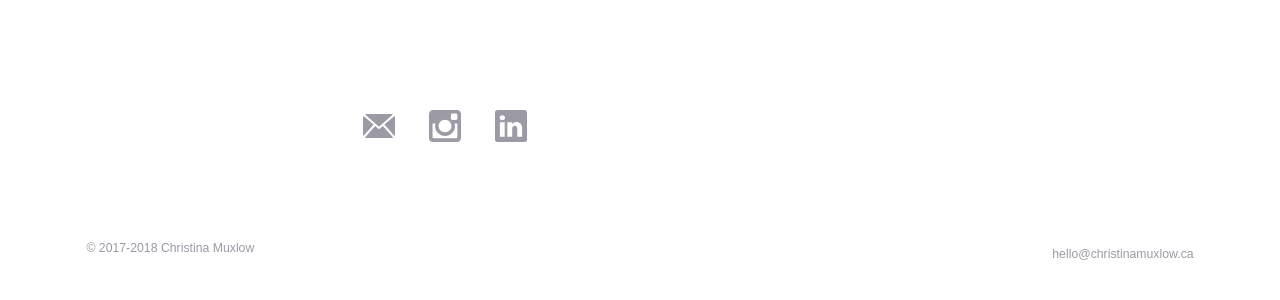
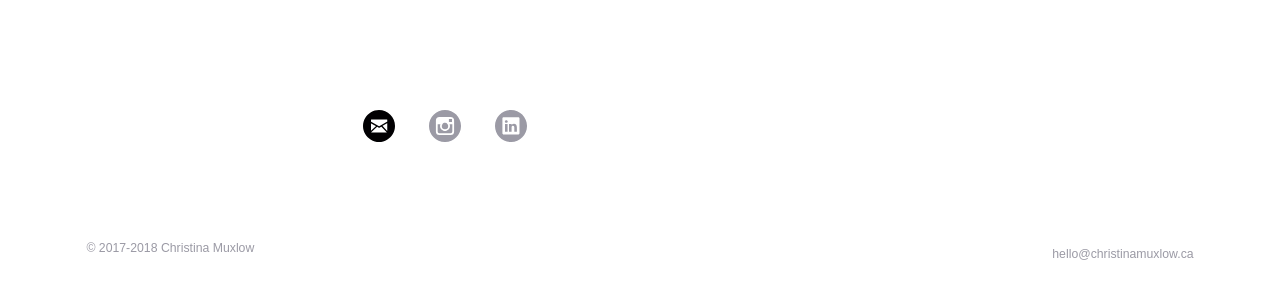
Before and after one commit to muxlowc/portfolio-site, a Jekyll site: the page built from about.html, in a window 1280 px wide. Shown: the part 1240-1540 px from the top of the page. Built offline with Jekyll 4.4.1, drawn with Linux system fonts in a browser that asks for light colours.

Commit message:
edited social media buttons

```diff
--- a/about.html
+++ b/about.html
@@ -14,17 +14,17 @@ intro-text: |
     <div class="unit xs-1 s-1 m-1 l-3-4 unit-offset-l-1-4 xl-3-4 unit-offset-xl-1-4">
       <a href="mailto:hello@christinamuxlow.ca">
         <i class="icon i-32 push-r">
-          <svg class="logo"><use xlink:href="{{site.baseurl}}/images/icons2.svg#mail-black-envelope-symbol"/></svg>
+          <svg class="logo"><use xlink:href="{{site.baseurl}}/images/icons3.svg#closed-envelope-circle"/></svg>
         </i>
       </a>
       <a href="https://www.instagram.com/christina.muxlow/" itemprop="url">
         <i class="icon i-32 push-r">
-          <svg class="logo"><use xlink:href="{{site.baseurl}}/images/icons2.svg#instagram-social-network-logo-of-photo-camera"/></svg>
+          <svg class="logo"><use xlink:href="{{site.baseurl}}/images/icons3.svg#instagram-logo"/></svg>
         </i>
       </a>
       <a href="https://www.linkedin.com/in/christina-muxlow-08aa3873/" itemprop="url">
         <i class="icon i-32">
-          <svg class="logo"><use xlink:href="{{site.baseurl}}/images/icons2.svg#linkedin-logo"/></svg>
+          <svg class="logo"><use xlink:href="{{site.baseurl}}/images/icons3.svg#linkedin-logo-button"/></svg>
         </i>
       </a>
     </div>
```
Also changed, not shown: images/closed-envelope-circle.svg (added), images/icons3.svg (added), images/instagram-logo.svg (added), images/linkedin-logo-button.svg (added).
